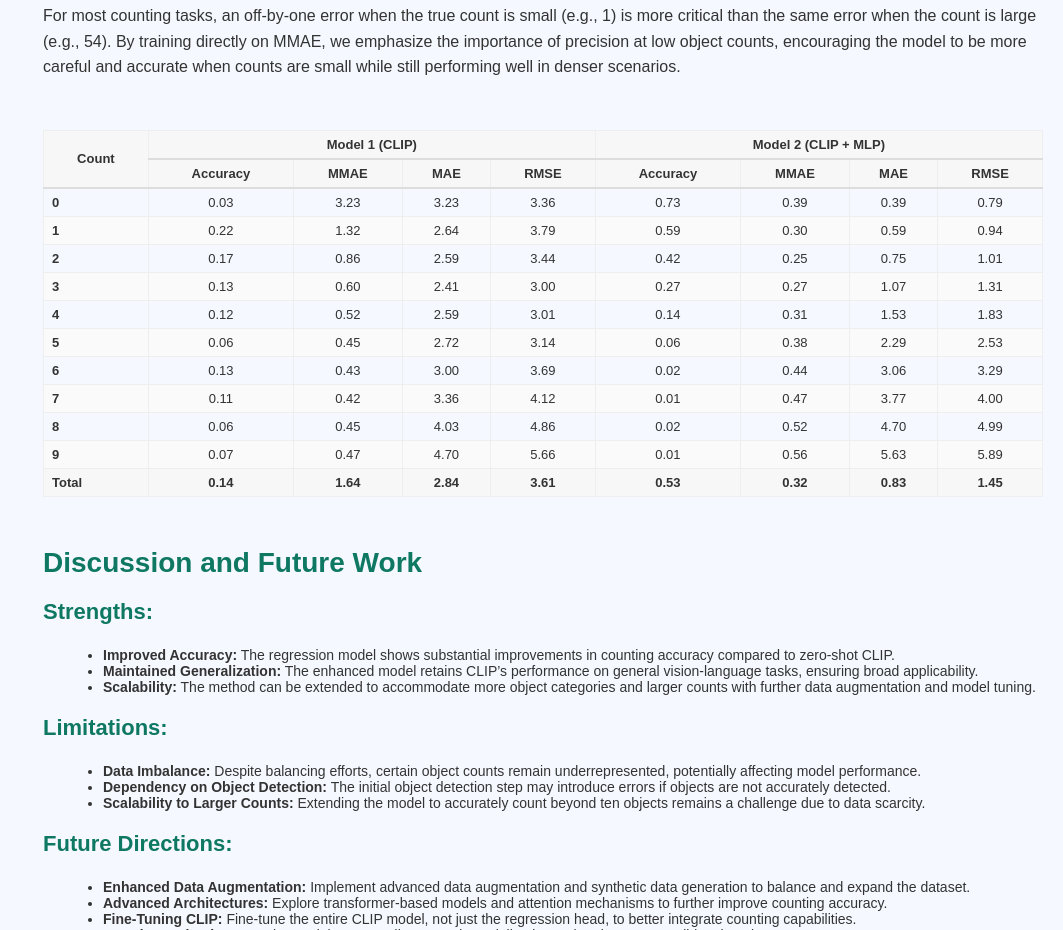
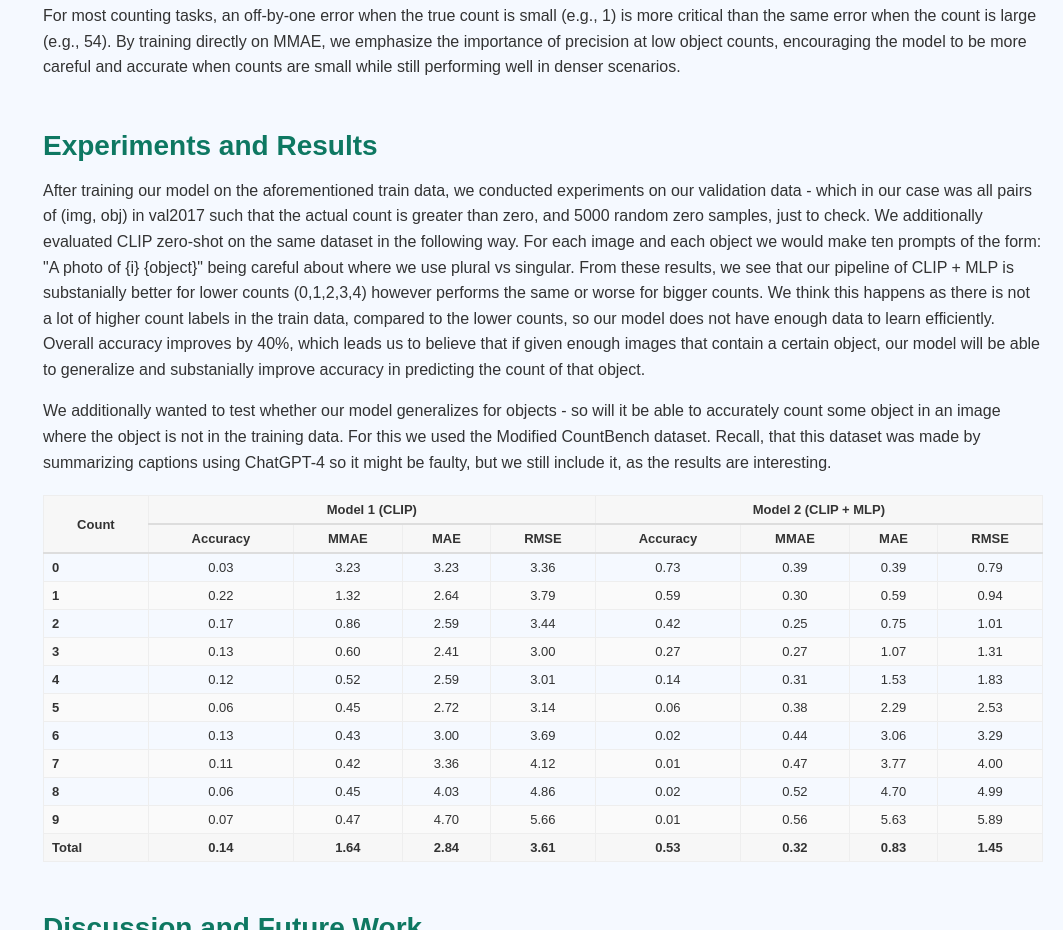
Before and after one commit to 6-7960-project/blogpost, a plain HTML site: page index.html in a window 1280 px wide. Shown: the part 4860-5790 px from the top of the page, without its empty margins (217-1280 px from the left). Drawn offline with nearby package versions, Linux system fonts and the light colour scheme; a script that the page names is missing.

Commit message:
finishing up results

```diff
--- a/index.html
+++ b/index.html
@@ -202,6 +202,19 @@
 
         <!-- Experiments and Results Section -->
         <section id="experiments">
+            <h2>Experiments and Results</h2>
+            <p>
+                After training our model on the aforementioned train data, we conducted experiments on our validation data - which in our case was all pairs of (img, obj) in val2017 such that the actual count is greater than zero, and 5000 random zero samples,
+                just to check. We additionally evaluated CLIP zero-shot on the same dataset in the following way. For each image and each object we would make ten prompts of the form: "A photo of {i} {object}" being careful about where we use plural vs singular.
+                From these results, we see that our pipeline of CLIP + MLP is substanially better for lower counts (0,1,2,3,4) however performs the same or worse for bigger counts. We think this happens as there is not a lot of higher count labels in the train data, compared
+                to the lower counts, so our model does not have enough data to learn efficiently. Overall accuracy improves by 40%, which leads us to believe that if given enough images that contain a certain object, our model will be able to generalize and substanially improve
+                accuracy in predicting the count of that object.
+            </p>
+            <p>
+                We additionally wanted to test whether our model generalizes for objects - so will it be able to accurately count some object in an image where the object is not in the training data.
+                For this we used the Modified CountBench dataset. Recall, that this dataset was made by summarizing captions using ChatGPT-4 so it might be faulty, but we still include it, as the results are interesting.
+            </p>
+
             <style>
                 body {
                     font-family: Arial, sans-serif;
@@ -383,9 +396,6 @@
                     </tr>
                 </tfoot>
             </table>
-
-
-
         </section>
 
         <!-- Discussion and Future Work Section -->
```
